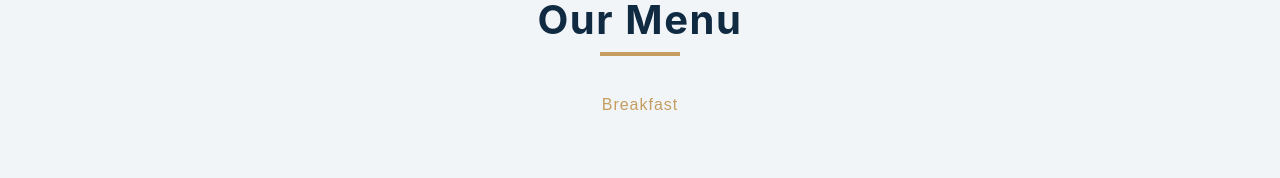
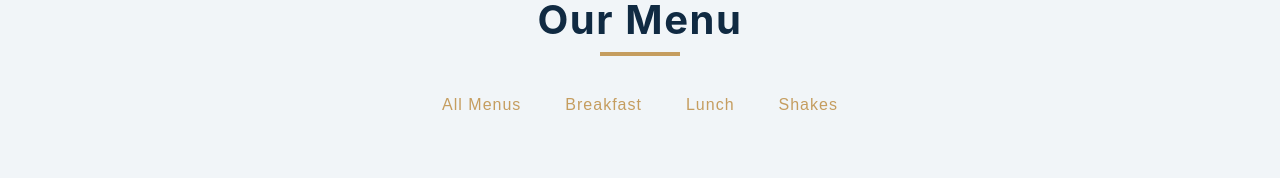
Before and after one commit to IsmailMuhammed2019/menulist, a React (Create React App) app: page / in a window 1280 px wide. Shown: the top 178 px of the page. Built offline with nearby package versions, Linux system fonts and the light colour scheme.

Commit message:
create hard coded functionality for menu buttons

```diff
--- a/src/Categories.js
+++ b/src/Categories.js
@@ -2,9 +2,18 @@ import React from 'react'
 
 const Categories = ({filterItems}) => {
   return (
-    <div className="btn-container">
+    <div className='btn-container'>
+      <button className='filter-btn' onClick={() => filterItems('all')}>
+        All Menus
+      </button>
       <button className='filter-btn' onClick={() => filterItems('breakfast')}>
         Breakfast
+      </button>
+      <button className='filter-btn' onClick={() => filterItems('lunch')}>
+        Lunch
+      </button>
+      <button className='filter-btn' onClick={() => filterItems('shakes')}>
+        Shakes
       </button>
     </div>
   )
```
